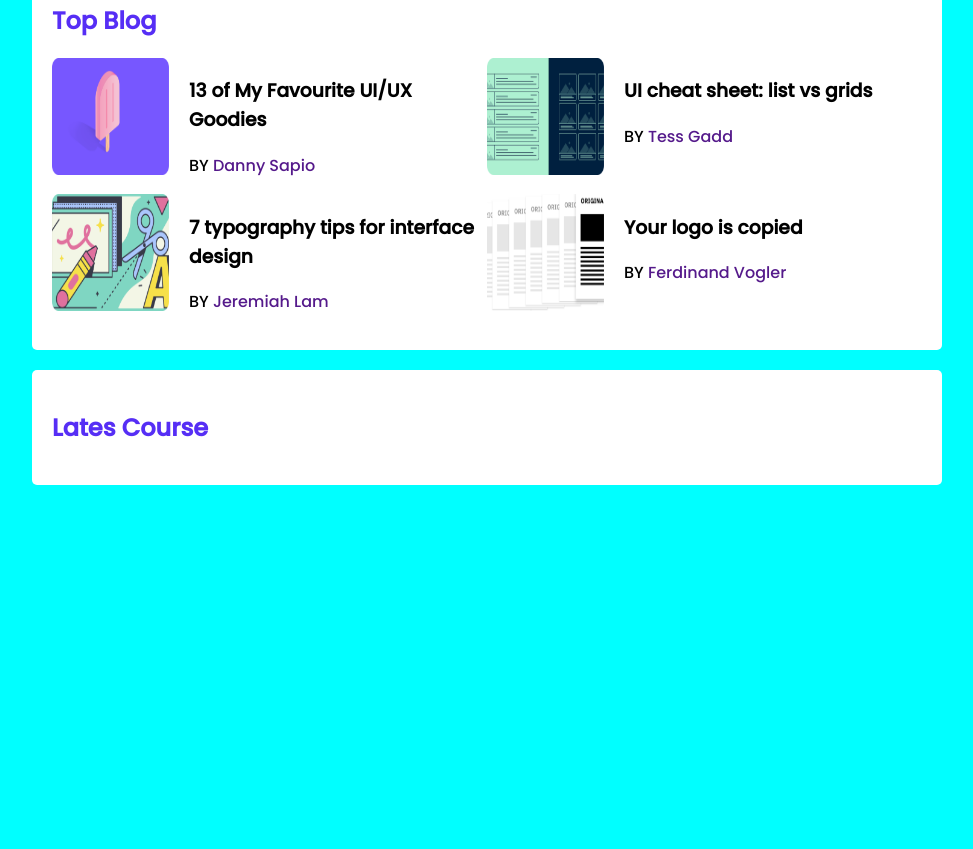
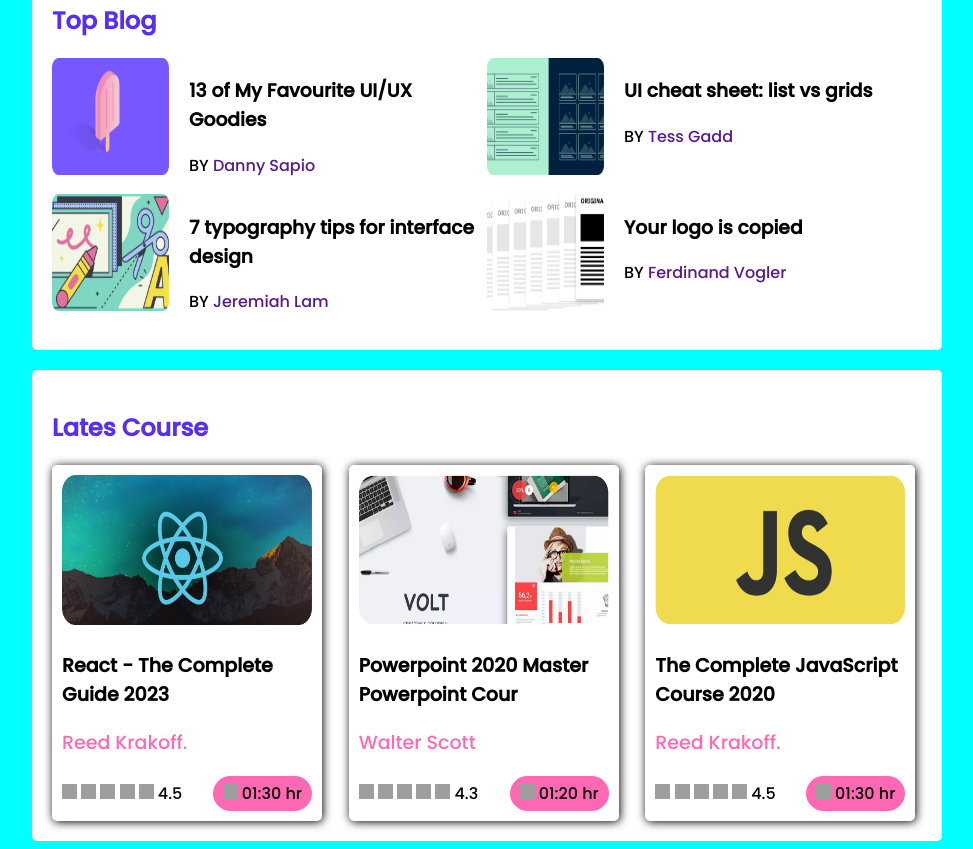
Before and after one commit to ichbintanvir/leader-board, a plain HTML site: page index.html in a window 1280 px wide. Shown: the part 315-1164 px from the top of the page, without its empty margins (153-1126 px from the left). Before the commit the page ends 808 px from the top, so only its background shows below. Drawn offline with Linux system fonts and the light colour scheme; grey boxes are pictures that could not be loaded.

Commit message:
all-html-css done

```diff
--- a/index.html
+++ b/index.html
@@ -86,6 +86,80 @@
         </section>
         <section class="bottom container">
             <h2 class="section-title">Lates Course</h2>
+            <div class="courses">
+                <div class="course">
+                    <div class="course-image">
+                        <img src="images/courses/course-1.png" alt="">
+                    </div>
+                    <div class="course-title">
+                        <h3 class="blog-title">React - The Complete Guide 2023</h3>
+                        <p class="blog-author">Reed Krakoff.</p>
+                    </div>
+                    <div class="course-info">
+                        <div class="star">
+                            <img src="https://cdn-icons-png.flaticon.com/128/1828/1828884.png" alt="">
+                            <img src="https://cdn-icons-png.flaticon.com/128/1828/1828884.png" alt="">
+                            <img src="https://cdn-icons-png.flaticon.com/128/1828/1828884.png" alt="">
+                            <img src="https://cdn-icons-png.flaticon.com/128/1828/1828884.png" alt="">
+                            <img src="https://cdn-icons-png.flaticon.com/128/9362/9362835.png" alt="">
+                            <span>4.5</span>
+                        </div>
+
+                        <div class="time">
+                            <img src="https://cdn-icons-png.flaticon.com/128/2088/2088617.png" alt="">
+                            <span>01:30 hr </span>
+                        </div>
+                    </div>
+                </div>
+                <div class="course">
+                    <div class="course-image">
+                        <img src="images/courses/course-2.png" alt="">
+                    </div>
+                    <div class="course-title">
+                        <h3 class="blog-title">Powerpoint 2020 Master Powerpoint Cour</h3>
+                        <p class="blog-author">Walter Scott</p>
+                    </div>
+                    <div class="course-info">
+                        <div class="star">
+                            <img src="https://cdn-icons-png.flaticon.com/128/1828/1828884.png" alt="">
+                            <img src="https://cdn-icons-png.flaticon.com/128/1828/1828884.png" alt="">
+                            <img src="https://cdn-icons-png.flaticon.com/128/1828/1828884.png" alt="">
+                            <img src="https://cdn-icons-png.flaticon.com/128/1828/1828884.png" alt="">
+                            <img src="https://cdn-icons-png.flaticon.com/128/9362/9362835.png" alt="">
+                            <span>4.3</span>
+                        </div>
+
+                        <div class="time">
+                            <img src="https://cdn-icons-png.flaticon.com/128/2088/2088617.png" alt="">
+                            <span>01:20 hr </span>
+                        </div>
+                    </div>
+                </div>
+                <div class="course">
+                    <div class="course-image">
+                        <img src="images/courses/course-3.png" alt="">
+                    </div>
+                    <div class="course-title">
+                        <h3 class="blog-title">The Complete JavaScript Course 2020</h3>
+                        <p class="blog-author">Reed Krakoff.</p>
+                    </div>
+                    <div class="course-info">
+                        <div class="star">
+                            <img src="https://cdn-icons-png.flaticon.com/128/1828/1828884.png" alt="">
+                            <img src="https://cdn-icons-png.flaticon.com/128/1828/1828884.png" alt="">
+                            <img src="https://cdn-icons-png.flaticon.com/128/1828/1828884.png" alt="">
+                            <img src="https://cdn-icons-png.flaticon.com/128/1828/1828884.png" alt="">
+                            <img src="https://cdn-icons-png.flaticon.com/128/9362/9362835.png" alt="">
+                            <span>4.5</span>
+                        </div>
+
+                        <div class="time">
+                            <img src="https://cdn-icons-png.flaticon.com/128/2088/2088617.png" alt="">
+                            <span>01:30 hr </span>
+                        </div>
+                    </div>
+                </div>
+            </div>
         </section>
     </main>
 
--- a/styles/style.css
+++ b/styles/style.css
@@ -71,3 +71,55 @@ top blog
 .blog-author a {
     text-decoration: none;
 }
+
+/*-----------
+Lates courses
+-----------*/
+.courses {
+    display: grid;
+    grid-template-columns: repeat(3, 1fr);
+    gap: 20px;
+}
+
+.course {
+    width: 250px;
+    box-shadow: 1px 1px 10px black;
+    padding: 10px;
+    border-radius: 5px;
+}
+
+.course-image img {
+    width: 250px;
+    height: 150px;
+}
+
+.course-title h3 {
+    font-size: 19px;
+}
+
+.course-title p {
+    color: hotpink;
+    font-size: 19px;
+}
+
+.course-info {
+    display: flex;
+    justify-content: space-between;
+    align-items: center;
+}
+
+.star img {
+    width: 15px;
+    height: 15px;
+}
+
+.time {
+    background-color: hotpink;
+    border-radius: 50px;
+    padding: 5px 10px;
+}
+
+.time img {
+    width: 15px;
+    height: 15px;
+}
```
